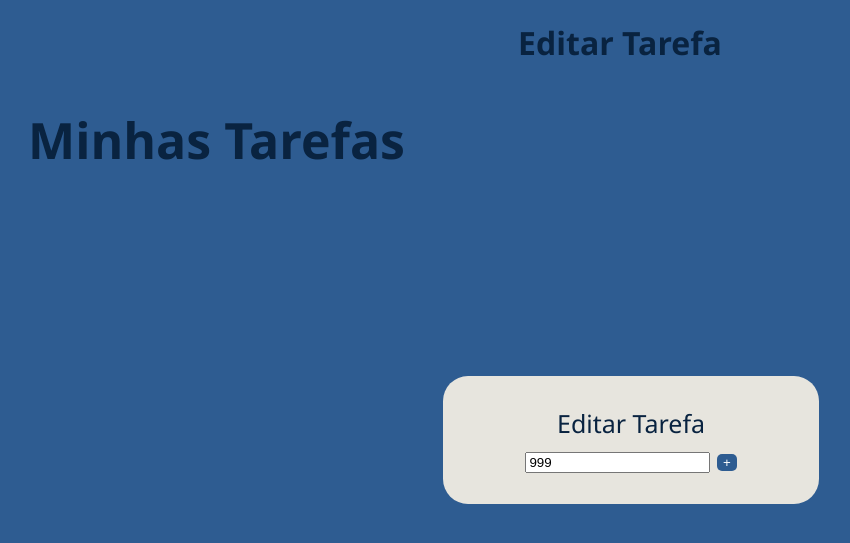
After one commit to Kawannrl/Banco-de-dados, a Flask app: page /tarefas/editar/9 in a window 1280 px wide. The commit adds this page. Shown: the top 543 px of the page, without its empty margins (20-870 px from the left). Run offline with Flask 3, Linux system fonts and the light colour scheme; a user stored in the database is signed in; data comes from the database, SQL or seed files in the repository; both versions use the stored data as it was after the commit.

Commit message:
criamos o editar tarefa

```diff
--- a/Lista de Tarefas/app.py
+++ b/Lista de Tarefas/app.py
@@ -51,5 +51,42 @@ def lista ():
         print (tarefas)
         return render_template ('lista.html', usuario = session ['usuario'], tarefas = tarefas)
 
+@app.route ('/tarefas/atualizar/<int:id>', methods = ['GET'])
+def tarefa_concluida (id):
+    if database.tarefa_concluida (id):
+        return redirect (url_for ('lista'))
+    else:
+        return "Ocorreu um erro ao marcar a tarefa como concluída"
+
+@app.route ('/tarefas/excluir/<int:id>', methods = ['GET'])
+def tarefa_excluir (id):
+    if database.tarefa_excluir (id):
+        return redirect (url_for ('lista'))
+    else:
+        return "Ocorreu um erro ao excluir a tarefa"
+
+@app.route ('/excluir_usuario')
+def excluir_usuario ():
+    email = session ['usuario']
+
+    if database.excluir_usuario (email):
+        return redirect (url_for ('hello'))
+    else:
+        return "Ocorreu um erro ao excluir o usuário"
+
+@app.route ('/tarefas/editar/<int:id>', methods = ['GET', "POST"])
+def editar_tarefa (id):
+
+    email = session ['usuario']
+    if (request.method == "GET"):
+        conteudo_tarefa = database.buscar_conteudo_tarefa (id)
+        return (render_template ("editar.html", tarefa = conteudo_tarefa, id = id))
+
+    if (request.method == "POST"):
+        form = request.form
+        novo_conteudo = form ['tarefa']
+        database.editar_tarefa (novo_conteudo, id)
+        return redirect (url_for ('lista'))
+
 if __name__ == '__main__':
     app.run (debug = True)
--- a/Lista de Tarefas/database.py
+++ b/Lista de Tarefas/database.py
@@ -32,7 +32,6 @@ def fazer_login (formulario):
     conexao = conectar_banco ()
     cursor = conexao.cursor ()
     cursor.execute ('''select count (email) from usuarios where email = ?''', (formulario ['email'],))
-    conexao.commit ()
 
     quantidade_de_email = cursor.fetchone ()
     print (quantidade_de_email)
@@ -41,9 +40,7 @@ def fazer_login (formulario):
         return False
 
     else:
-        cursor = conexao.cursor ()
         cursor.execute ('''select senha from usuarios where email = ?''', (formulario ['email'],))
-        conexao.commit ()
         senha_criptografada = cursor.fetchone ()
         resultado_verificacao = check_password_hash (senha_criptografada [0], formulario ['senha'])
         return resultado_verificacao
@@ -60,9 +57,56 @@ def buscar_tarefas (email):
     conexao = conectar_banco ()
     cursor = conexao.cursor ()
     cursor.execute ("select id, conteudo, esta_concluida from tarefas where email_usuario = ?", (email,))
+    conexao.commit ()
     tarefas = cursor.fetchall ()
     return tarefas
 
+def tarefa_concluida (id):
+    conexao = conectar_banco ()
+    cursor = conexao.cursor ()
+    cursor.execute (''' select esta_concluida from tarefas where id = ?''',(id,))
+    esta_concluida = cursor.fetchone ()
+    esta_concluida = esta_concluida [0]
+    print (esta_concluida)
+
+    if (esta_concluida):
+        esta_concluida = False
+    else:
+        esta_concluida = True
+
+    cursor.execute ('''update tarefas set esta_concluida = ? where id = ?''', (esta_concluida, id))
+    conexao.commit ()
+    return True
+
+def tarefa_excluir (id):
+    conexao = conectar_banco ()
+    cursor = conexao.cursor ()
+    cursor.execute ('''delete from tarefas where id = ?''', (id,))
+    conexao.commit ()
+    return True
+
+def excluir_usuario (email):
+    conexao = conectar_banco ()
+    cursor = conexao.cursor ()
+    cursor.execute ('''delete from usuarios where email_usuario = ?''', (email,))
+    cursor.execute ('''delete from usuarios where email = ?''', (email,))
+    conexao.commit ()
+    return True
+
+def buscar_conteudo_tarefa (id):
+    conexao = conectar_banco ()
+    cursor = conexao.cursor ()
+    cursor.execute ('''select conteudo from tarefas where id = ?''', (id,))
+    conexao.commit ()
+    conteudo = cursor.fetchone ()
+    return (conteudo [0])
+
+def editar_tarefa (novo_conteudo, id):
+    conexao = conectar_banco ()
+    cursor = conexao.cursor ()
+    cursor.execute ('''update tarefas set conteudo = ? where id = ?''', (novo_conteudo, id))
+    conexao.commit ()
+    return True
 
 if __name__ == "__main__":
     criar_tabelas ()
--- /dev/null
+++ b/Lista de Tarefas/templates/editar.html
@@ -0,0 +1,20 @@
+<!DOCTYPE html>
+<html lang="en">
+<head>
+    <meta charset="UTF-8">
+    <meta name="viewport" content="width=device-width, initial-scale=1.0">
+    <link rel = "stylesheet" href = "/static/style.css">
+    <title>Editar Tarefa</title>
+</head>
+<body class = "lista">
+    <h1>Editar Tarefa</h1>
+    <h2 class = "subtitulo"> Minhas Tarefas</h2>
+    <div class = "formulario3">
+        <form action ="/tarefas/editar/{{id}}" method = "POST">
+            <label for = "senha">Editar Tarefa</label>
+            <input type = "text" id = "tarefa" name = "tarefa" placeholder = "O que precisa ser feito?"  value = "{{tarefa}}" required>
+            <button type = "submit" class = "btn">+</button>
+        </form>
+    </div>
+</body>
+</html>
```
Also changed, not shown: Lista de Tarefas/templates/lista.html (+12 -1 lines), tarefas.db.
